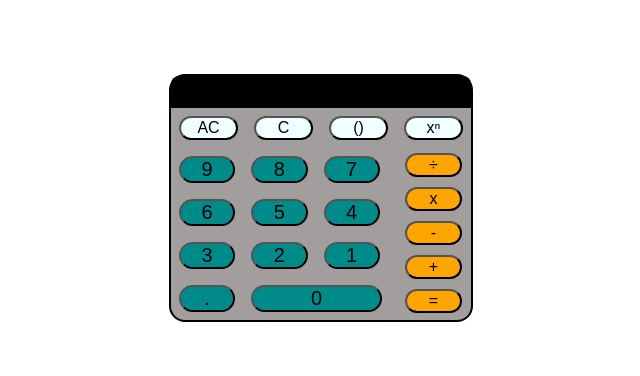
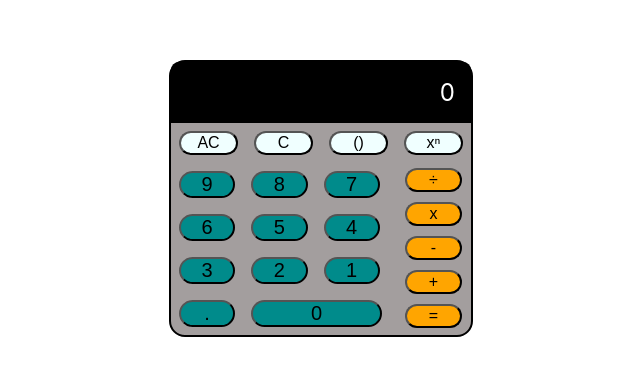
Before and after one commit to hammyhammer/calculator, a React (Create React App) app in the folder client/: page / in a window 1280 px wide. Shown: the part 102-478 px from the top of the page, without its empty margins (319-959 px from the left). Built offline with nearby package versions, Linux system fonts and the light colour scheme.

Commit message:
have the zero at the start now

```diff
--- a/client/src/App.tsx
+++ b/client/src/App.tsx
@@ -3,7 +3,6 @@ import './App.css';
 
 function App() {
   const [value, setValue] = useState("")
-  // const [test, setTest] = useState('')
   function updateValue(digit: string) {
     setValue(value + digit)
   }
@@ -17,9 +16,7 @@ function App() {
     <div className="App">
       <div className='container'>
         <div className='display'>
-          <span>
-            {value}
-          </span>
+          {value ? value : 0}
         </div>
 
         <div className='functions'>
```
